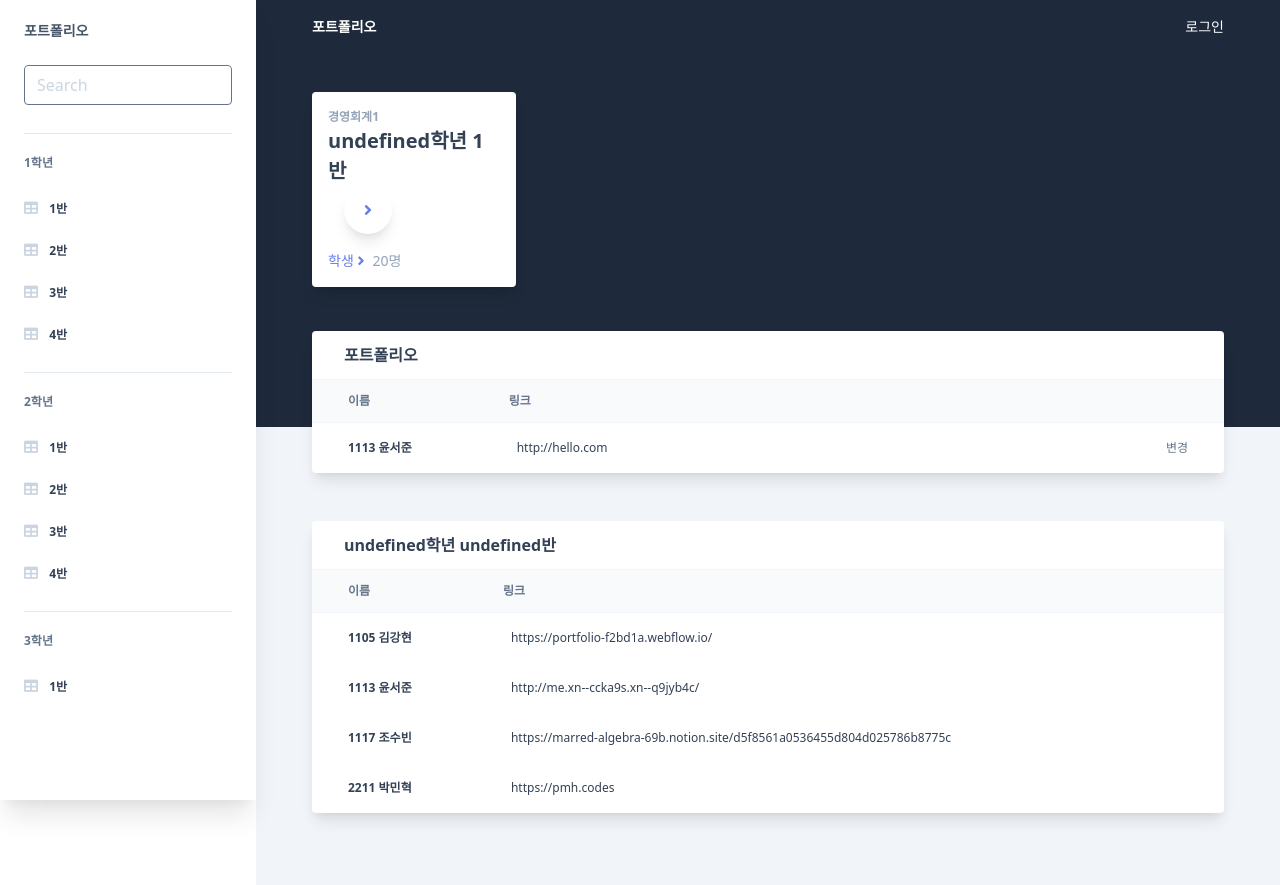
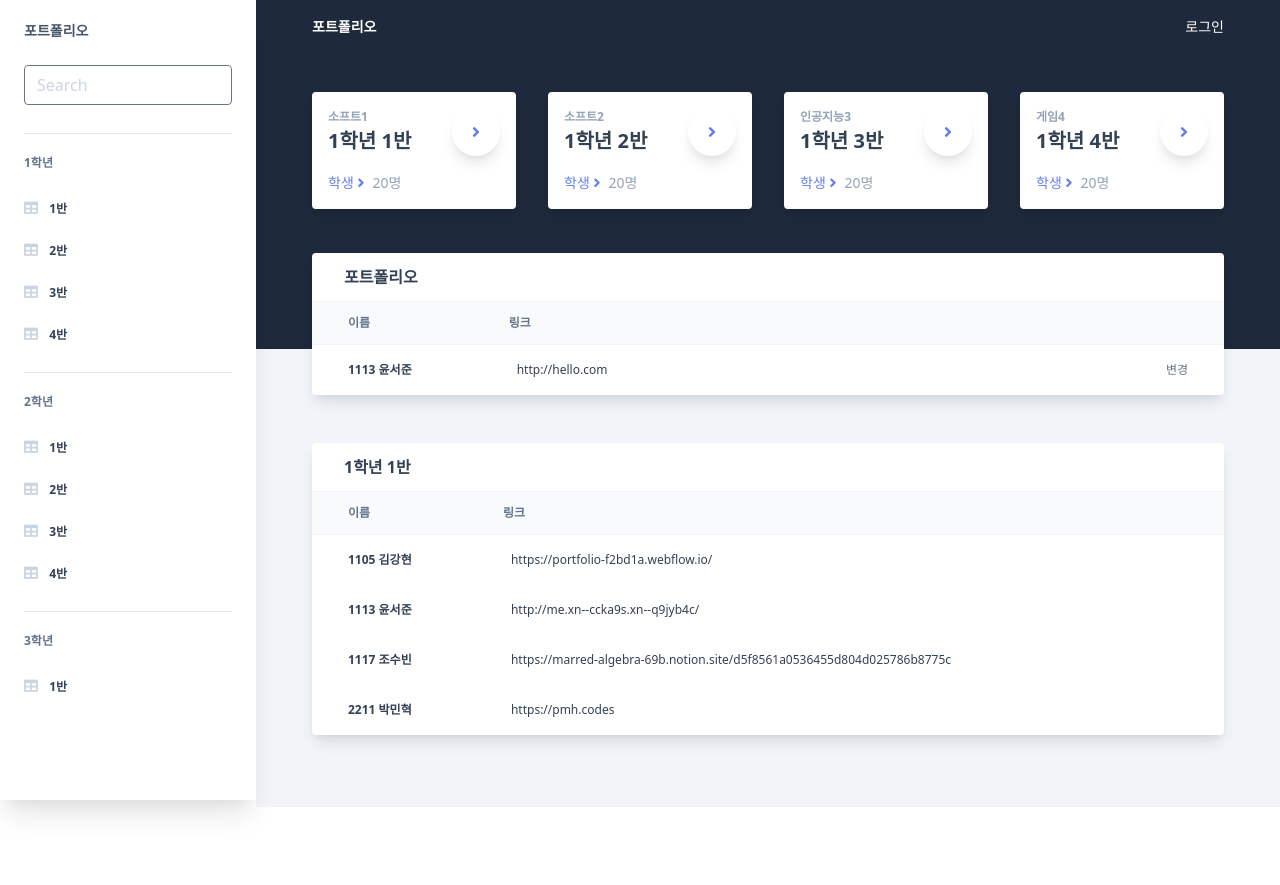
Before and after one commit to github-jademon/PortfolioChk, a Next.js app: page / in a window 1280 px wide. After the commit the page ends 807 px from the top, so only its background shows below. Built offline with nearby package versions, Linux system fonts and the light colour scheme.

Commit message:
add something

```diff
--- a/pages/index.js
+++ b/pages/index.js
@@ -1,5 +1,5 @@
-import React from "react";
-import { useRouter } from 'next/router'
+import React, { useEffect, useState } from "react";
+import { useRouter } from "next/router";
 
 import AdminNavbar from "components/Headers/Navbars/Navbar.js";
 import Sidebar from "components/Sidebar/Sidebar.js";
@@ -12,50 +12,77 @@ const data = {
     {
       grade: "1",
       data: [
-        {class: "1", classtype: "소프트1", stuno:"20"},
-        {class: "2", classtype: "소프트2", stuno:"20"},
-        {class: "3", classtype: "인공지능3", stuno:"20"},
-        {class: "4", classtype: "게임4", stuno:"20"},
-      ]
+        { class: "1", classtype: "소프트1", stuno: "20" },
+        { class: "2", classtype: "소프트2", stuno: "20" },
+        { class: "3", classtype: "인공지능3", stuno: "20" },
+        { class: "4", classtype: "게임4", stuno: "20" },
+      ],
     },
     {
       grade: "2",
       data: [
-        {class: "1", classtype: "소프트1", stuno:"20"},
-        {class: "2", classtype: "소프트2", stuno:"20"},
-        {class: "3", classtype: "사물인터넷3", stuno:"20"},
-        {class: "4", classtype: "게임4", stuno:"20"},
-      ]
+        { class: "1", classtype: "소프트1", stuno: "20" },
+        { class: "2", classtype: "소프트2", stuno: "20" },
+        { class: "3", classtype: "사물인터넷3", stuno: "20" },
+        { class: "4", classtype: "게임4", stuno: "20" },
+      ],
     },
     {
       grade: "3",
-      data: [
-        {class: "1", classtype: "경영회계1", stuno:"20"},
-      ]
+      data: [{ class: "1", classtype: "경영회계1", stuno: "20" }],
     },
-  ]
-}
+  ],
+};
 
 const userid = "1113";
 const username = "윤서준";
 
 const Index = () => {
   const router = useRouter();
-  const { classid } = router.query;
-  const { gradeid } = router.query;
+  const [classid, setClassid] = useState(router.query.classid);
+  const [gradeid, setGradeid] = useState(router.query.gradeid);
+
+  useEffect(() => {
+    if (!router.isReady) return;
+    console.log(classid);
+
+    if (
+      classid !== "1" &&
+      classid !== "2" &&
+      classid !== "3" &&
+      gradeid !== "1" &&
+      gradeid !== "2" &&
+      gradeid !== "3" &&
+      gradeid !== "4"
+    ) {
+      setClassid("1");
+      setGradeid("1");
+    }
+  }, [router.query]);
 
   const gradechk1 = data.data[Object.keys(data.data)[0]].grade;
   const datachk1 = data.data[Object.keys(data.data)[0]].data;
   const gradechk2 = data.data[Object.keys(data.data)[1]].grade;
   const datachk2 = data.data[Object.keys(data.data)[1]].data;
   const datachk3 = data.data[Object.keys(data.data)[2]].data;
-  return (
+  return !router.isReady ? (
+    <div></div>
+  ) : (
     <>
       <Sidebar data={data} />
       <div className="relative md:ml-64 bg-blueGray-100">
         <AdminNavbar userid={userid} username={username} />
         {/* Header */}
-          <HeaderStats gradeid={gradeid} data={gradechk1===gradeid?datachk1:gradechk2===gradeid?datachk2:datachk3} />
+        <HeaderStats
+          gradeid={gradeid}
+          data={
+            gradechk1 === gradeid
+              ? datachk1
+              : gradechk2 === gradeid
+              ? datachk2
+              : datachk3
+          }
+        />
 
         <div className="px-4 md:px-10 mx-auto w-full -m-24">
           <div className="flex flex-wrap mt-7">
```
Also changed, not shown: 2 other files (tests, documents, lock files or other folders). Lines whose indentation alone changed are shown as unchanged.
